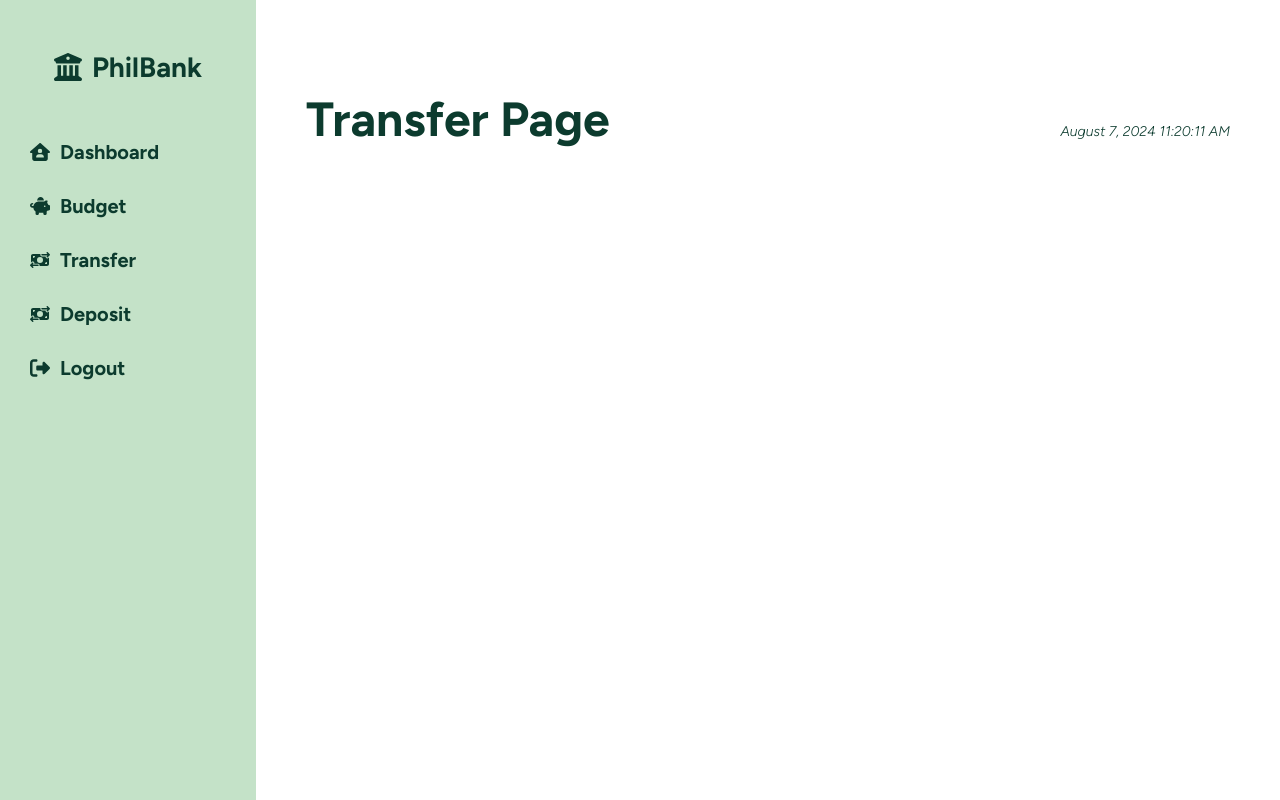
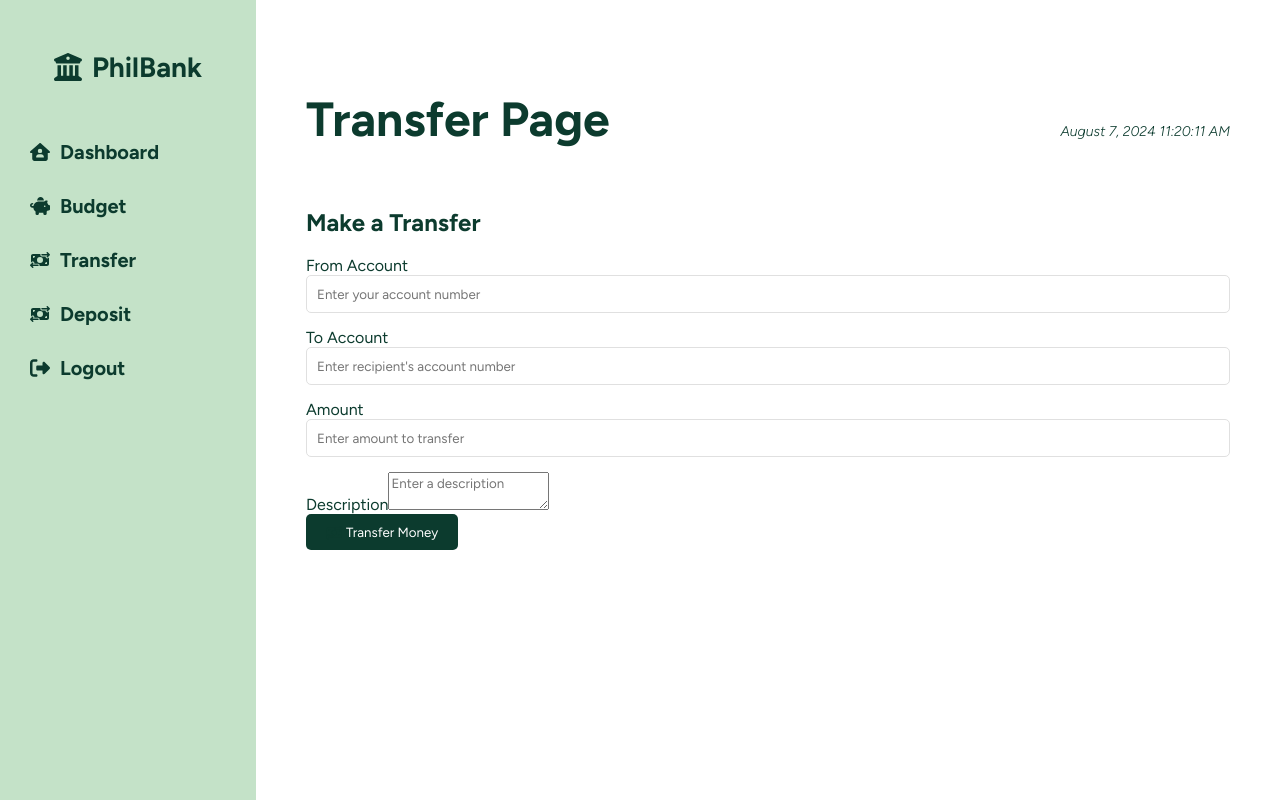
Before and after one commit to JuliusKDV/AvionGroup_4, a React (Create React App) app: page /transfer in a window 1280 px wide. Built offline with nearby package versions, Linux system fonts and the light colour scheme.

Commit message:
Transfer page

```diff
--- a/src/pages/Transfer.jsx
+++ b/src/pages/Transfer.jsx
@@ -1,18 +1,86 @@
-import React, { useState, useEffect } from 'react';
-import Header from '../Components/Header'; //importing the automatic time and date
+import React, { useState } from 'react';
+import Header from '../Components/Header'; // Importing the automatic time and date
 import Layout from '../layouts/Layout';
-
 import { FontAwesomeIcon } from '@fortawesome/react-fontawesome';
 import { faMoneyBillTransfer, faMagnifyingGlassDollar } from '@fortawesome/free-solid-svg-icons';
 
 function Transfer({ user }) {
+  const [fromAccount, setFromAccount] = useState('');
+  const [toAccount, setToAccount] = useState('');
+  const [amount, setAmount] = useState('');
+  const [description, setDescription] = useState('');
+
+  const handleTransfer = (e) => {
+    e.preventDefault();
+    // Add logic to handle the transfer
+    console.log('Transfer details:', {
+      fromAccount,
+      toAccount,
+      amount,
+      description,
+    });
+  };
+
   return (
-
     <Layout user={user}>
       <Header>Transfer Page</Header>
 
+      <div className="transfer-container">
+        <h2>Make a Transfer</h2>
+        <form onSubmit={handleTransfer}>
+          <div className="form-group">
+            <label htmlFor="fromAccount">From Account</label>
+            <input
+              type="text"
+              id="fromAccount"
+              value={fromAccount}
+              onChange={(e) => setFromAccount(e.target.value)}
+              placeholder="Enter your account number"
+              required
+            />
+          </div>
+
+          <div className="form-group">
+            <label htmlFor="toAccount">To Account</label>
+            <input
+              type="text"
+              id="toAccount"
+              value={toAccount}
+              onChange={(e) => setToAccount(e.target.value)}
+              placeholder="Enter recipient's account number"
+              required
+            />
+          </div>
+
+          <div className="form-group">
+            <label htmlFor="amount">Amount</label>
+            <input
+              type="number"
+              id="amount"
+              value={amount}
+              onChange={(e) => setAmount(e.target.value)}
+              placeholder="Enter amount to transfer"
+              required
+            />
+          </div>
+
+          <div className="form-group">
+            <label htmlFor="description">Description</label>
+            <textarea
+              id="description"
+              value={description}
+              onChange={(e) => setDescription(e.target.value)}
+              placeholder="Enter a description"
+            />
+          </div>
+
+          <button type="submit" className="btn btn-primary">
+            <FontAwesomeIcon icon={faMoneyBillTransfer} /> Transfer Money
+          </button>
+        </form>
+      </div>
+
     </Layout>
-
   );
 }
 
```
